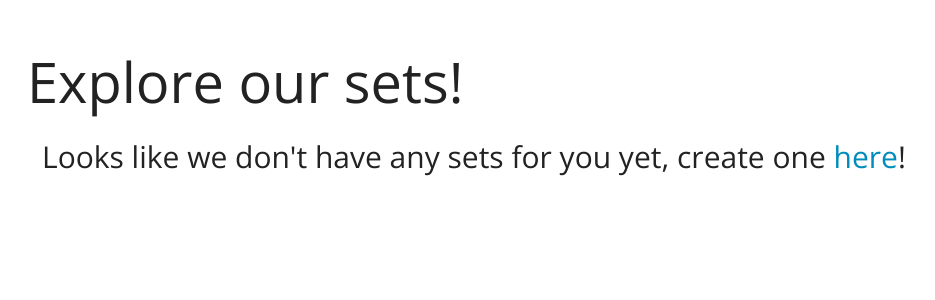
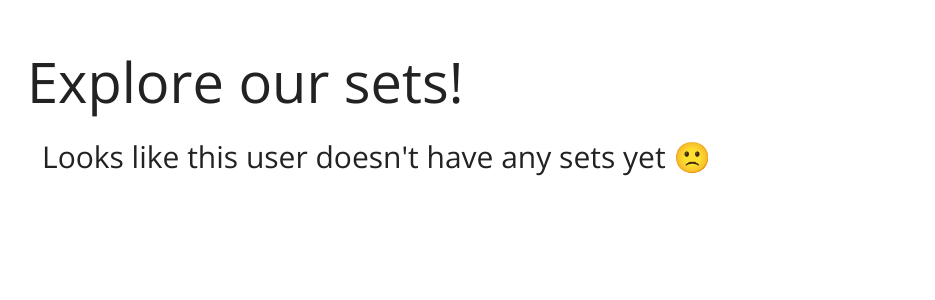
Before and after one commit to dkclee/MTWord, a Flask app: page /explore in a window 1280 px wide. Shown: the part 55-355 px from the top of the page, without its empty margins (58-993 px from the left). Run offline with Flask 2, Linux system fonts and the light colour scheme; data that the repository does not hold is empty; some libraries are stand-ins or nearby versions.

Commit message:
editing message when no sets are made (for youself vs. other users)

```diff
--- a/app.py
+++ b/app.py
@@ -332,7 +332,7 @@ def edit_user_profile(user_id):
 @login_required
 def create_new_set():
     """ Creates a new set
-        - Validates that there is at least 1 verse reference
+        - Validates that there is at least 1 valid verse reference
     """
 
     form = SetForm()
--- a/templates/sets/_sets.html
+++ b/templates/sets/_sets.html
@@ -22,8 +22,12 @@
             </div>
         </div>
     {% endfor %}
-{% elif user != current_user %}
+{% elif user == current_user %}
     <div class="container my-4">
-        <h2>Looks like we don't have any sets for you yet, create one <a href="{{ url_for('create_new_set') }}">here</a>!</h2>
+        <h3>Looks like we don't have any sets for you yet, let's create one <a href="{{ url_for('create_new_set') }}">here</a>!</h3>
+    </div>
+{% else %}
+    <div class="container my-4">
+        <h2>Looks like this user doesn't have any sets yet 🙁</h2>
     </div>
 {% endif %}
```
